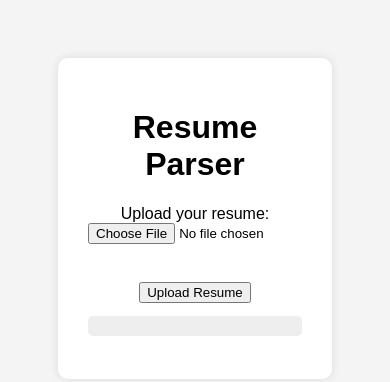
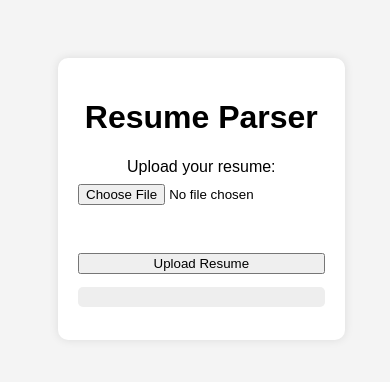
Before and after one commit to mdudek2/itmo-444-final-project, a plain HTML site: page frontend/index.html in a window 390 px wide. Drawn offline with Linux system fonts and the light colour scheme.

Commit message:
Update style.css

```diff
--- a/frontend/style.css
+++ b/frontend/style.css
@@ -9,7 +9,7 @@ body {
     background: white;
     padding: 30px;
     border-radius: 10px;
-    max-width: 500px;
+    width: 40%;
     margin: auto;
     box-shadow: 0px 0px 10px rgba(0,0,0,0.1);
 }
@@ -26,3 +26,42 @@ pre {
     max-height: 300px;
     overflow-y: auto;
 }
+
+.resume-label {
+    display: inline-block;
+    width: 150px;
+    text-align: right;
+    margin-right: 10px;
+}
+
+#resumeFile {
+    display: inline-block;
+}
+
+@media (max-width: 768px) {
+    .container {
+        padding: 20px;
+        width: 90% !important;
+        max-width: 90% !important;
+    }
+
+    form {
+        text-align: center;
+    }
+
+    .resume-label {
+        display: block;
+        width: 100%;
+        text-align: center;
+        margin-bottom: 8px;
+    }
+
+    #resumeFile {
+        width: 100%;
+    }
+
+    button {
+        width: 100%;
+        margin-top: 10px;
+    }
+}
```
